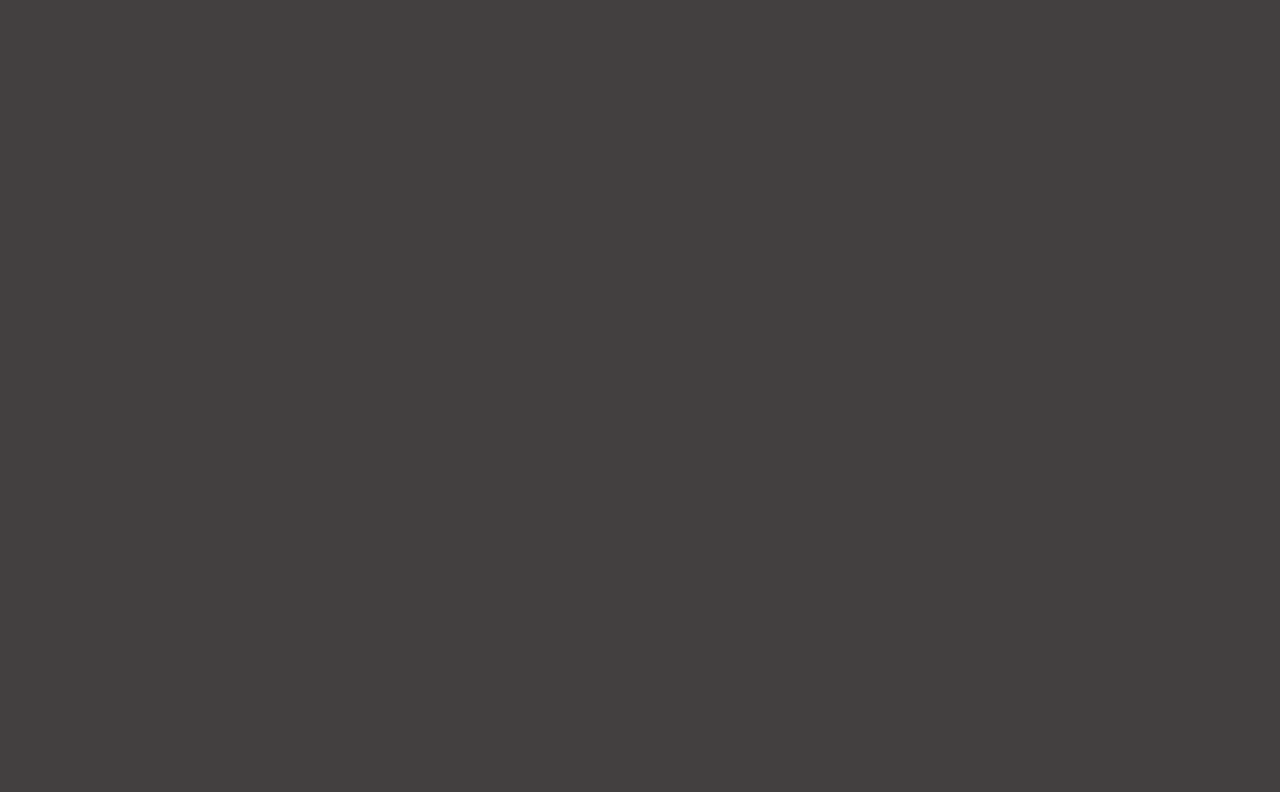
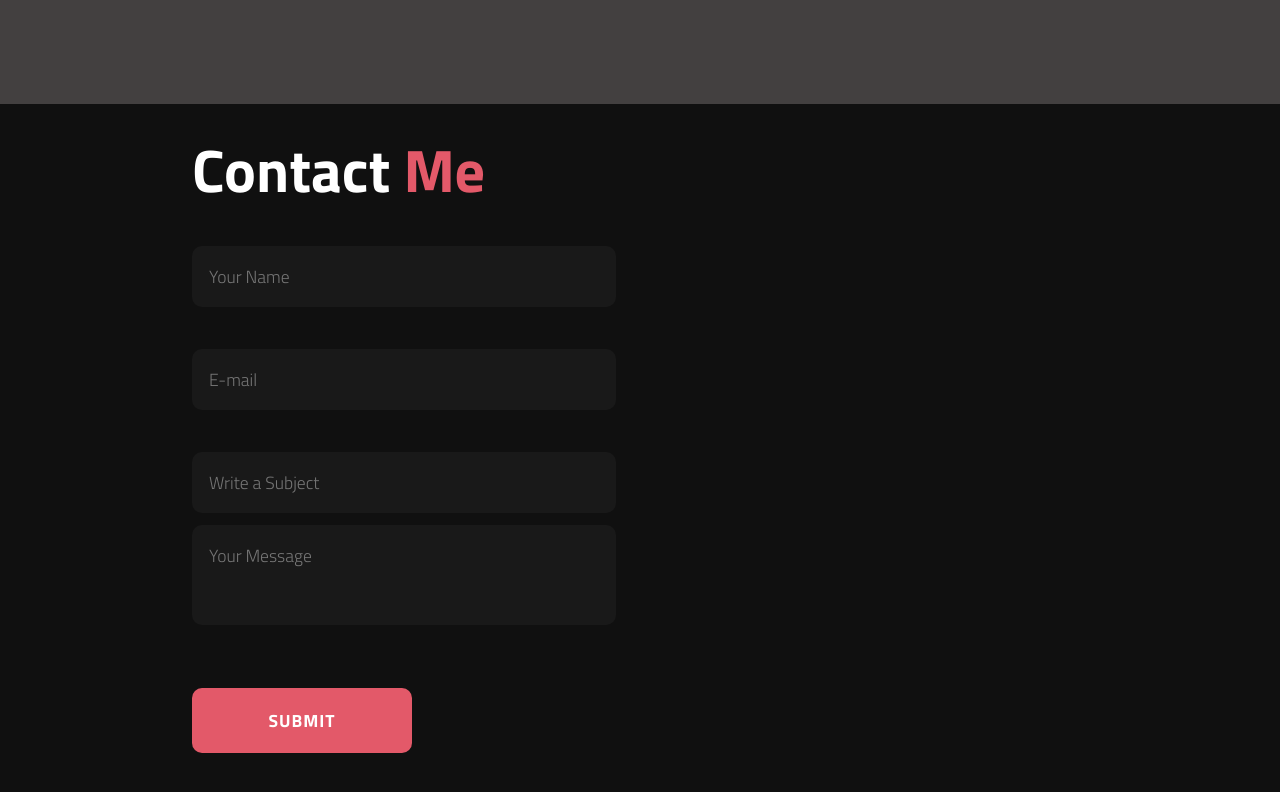
Before and after one commit to AhmadALAhmad1/frontend-portfolio-project, a React (Create React App) app in the folder frontend/: page / in a window 1280 px wide. Shown: the part 732-1524 px from the top of the page. Before the commit the page ends 836 px from the top, so only its background shows below. Built offline with nearby package versions, Linux system fonts and the light colour scheme.

Commit message:
finished Contact section

```diff
--- a/frontend/package.json
+++ b/frontend/package.json
@@ -6,6 +6,7 @@
     "@testing-library/jest-dom": "^5.16.5",
     "@testing-library/react": "^13.4.0",
     "@testing-library/user-event": "^13.5.0",
+    "axios": "^1.3.2",
     "react": "^18.2.0",
     "react-dom": "^18.2.0",
     "react-icons": "^4.7.1",
--- a/frontend/src/App.js
+++ b/frontend/src/App.js
@@ -1,6 +1,7 @@
 import React from 'react';
 import './App.css';
 import About from './components/About/About';
+import Contact from './components/Contact/Contact';
 import Navbar from './components/Navbar/Navbar';
 
 function App() {
@@ -9,6 +10,7 @@ function App() {
     <>
       <Navbar />
       <About />
+      <Contact />
     </>
   );
 }
--- a/frontend/src/components/Contact/Contact.css
+++ b/frontend/src/components/Contact/Contact.css
@@ -0,0 +1,111 @@
+@import url("https://fonts.googleapis.com/css2?family=Josefin+Sans:wght@200;300;500;600;700&family=Lemon&family=Open+Sans:wght@400;600&family=Titillium+Web:ital,wght@0,300;0,700;1,400&family=Work+Sans:wght@200;300;400;500;600;700;800&display=swap");
+
+* {
+  padding: 0;
+  margin: 0;
+  box-sizing: border-box;
+  font-family: "Josefin Sans", sans-serif;
+}
+
+section {
+  padding: 20px 15%;
+}
+
+.contact {
+  background-color: #101010;
+  height: 50%;
+  width: 100%;
+
+  display: grid;
+  grid-template-columns: repeat(2, 2fr);
+  align-items: center;
+  gap: 3rem;
+}
+
+.contact-form {
+  font-size: 60px;
+  color: #fff;
+  margin-bottom: 20px;
+}
+
+span {
+  color: #e35969;
+}
+.contact-form p {
+  color: #c6c9d8bf;
+  letter-spacing: 1px;
+  line-height: 26px;
+  font-size: 1.1rem;
+  margin-bottom: 3.9rem;
+}
+
+.contact-form form {
+  position: relative;
+}
+
+.contact-form form input,
+form textarea {
+  width: 100%;
+  padding: 17px;
+  border: none;
+  outline: none;
+  background-color: #191919;
+  color: #fff;
+  font-size: 1.1rem;
+  margin-bottom: 0.7rem;
+  border-radius: 10px;
+}
+
+.contact-form textarea {
+  resize: none;
+  height: 100px;
+}
+
+.contact-form form .btn {
+  display: inline-block;
+  background-color: #e35969;
+  font-size: 1.1rem;
+  letter-spacing: 1px;
+  text-transform: uppercase;
+  font-weight: 600;
+  border: 2px solid transparent;
+  border-radius: 10p;
+  width: 220px;
+  transition: ease 0.2s;
+  cursor: pointer;
+}
+
+.contact-form form .btn:hover {
+  border: 2px solid #e35969;
+  background: transparent;
+  transform: scale(1.1);
+}
+
+@media (max-width: 1570px) {
+  section {
+    padding-top: 80px 3%;
+    transition: 0.2s;
+  }
+  .contact-form h1 {
+    font-size: 60px;
+  }
+
+  .contact-form p {
+    margin-bottom: 3rem;
+  }
+}
+@media (max-width: 1090px) {
+  .contact {
+    gap: 2rem;
+    transition: 0.3s;
+  }
+}
+
+@media (max-width: 1000px) {
+  .contact {
+    grid-template-columns: 1fr;
+  }
+  .contact-form {
+    order: 2;
+  }
+}
--- a/frontend/src/components/Contact/Contact.jsx
+++ b/frontend/src/components/Contact/Contact.jsx
@@ -0,0 +1,27 @@
+import React from 'react'
+import  '../Contact/Contact.css';
+
+function Contact() {
+  return (
+    <div>
+        <section  className='contact' id="Contact">
+            <div className="contact-form">
+        <h1>Contact <span>Me</span></h1>
+            <form action="ouzz1.96@gmail.com" method="get" enctype="text/plain">
+                <input type="" placeholder='Your Name' required />
+                <input type="email"  name='email' id='' placeholder='E-mail' required />
+                <input type="" placeholder='Write a Subject' required />
+                <textarea name="" id="" cols="30" rows="10" placeholder='Your Message' required>
+
+                </textarea>
+                <input type="submit" name=""  value="submit" class="btn" />
+                </form>
+            </div>
+
+
+        </section>
+    </div>
+  )
+}
+
+export default Contact
--- a/frontend/src/components/Navbar/Navbar.jsx
+++ b/frontend/src/components/Navbar/Navbar.jsx
@@ -18,10 +18,10 @@ function Navbar() {
       <h3>Oussama Ghomrawi</h3>
       <nav ref={navRef}>
 
-        <a href='#'>Home</a>
-        <a href='#'>My Work</a>
-        <a href='#'>Projects</a>
-        <a href='#'>Contact</a>
+        <a href='#About'>About</a>
+        <a href='#Languages'>Skills</a>
+        <a href='#Projects'>Projects</a>
+        <a href='#Contact'>Contact</a>
         <button
           className="nav-btn-nav-close-btn"
           onClick={showNavbar}>
```
Also changed, not shown: frontend/src/components/About/About.jsx (+22 -5 lines), 1 other file (tests, documents, lock files or other folders).
